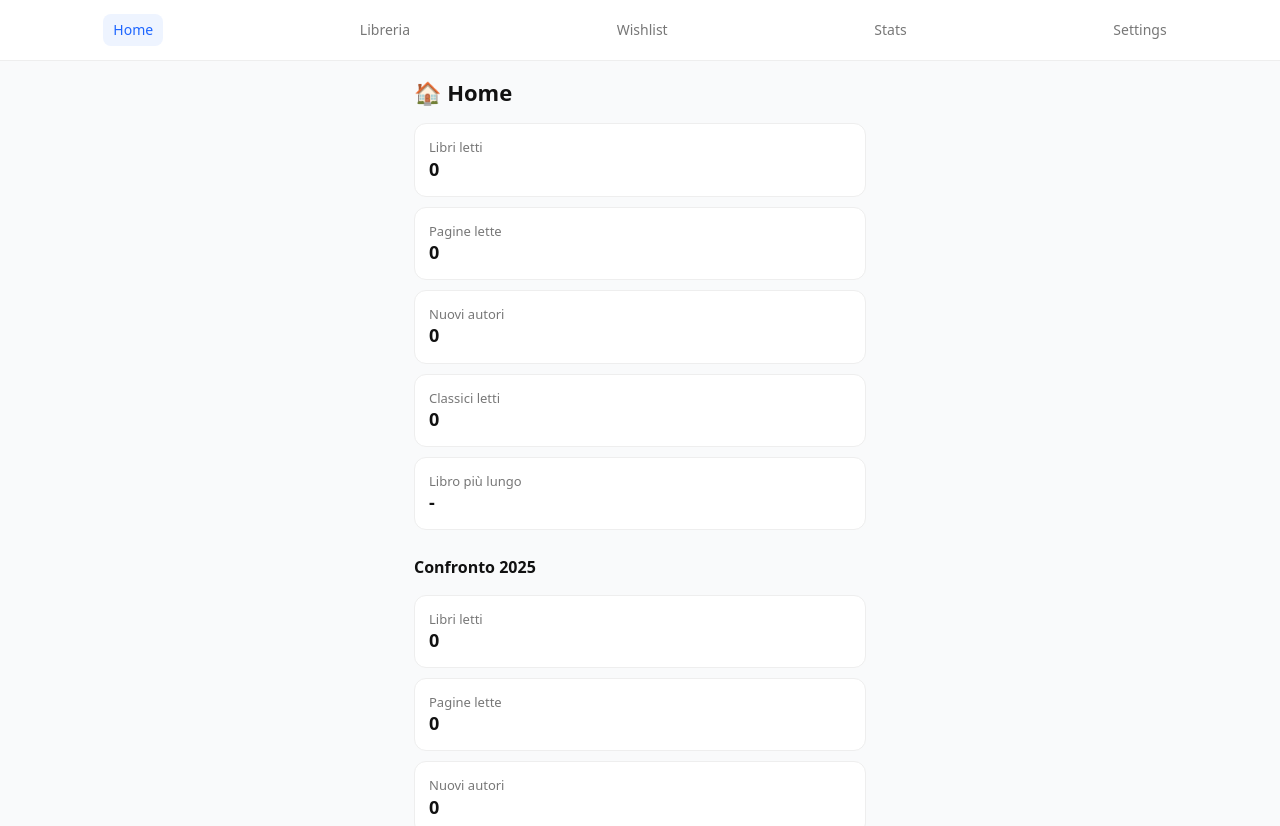
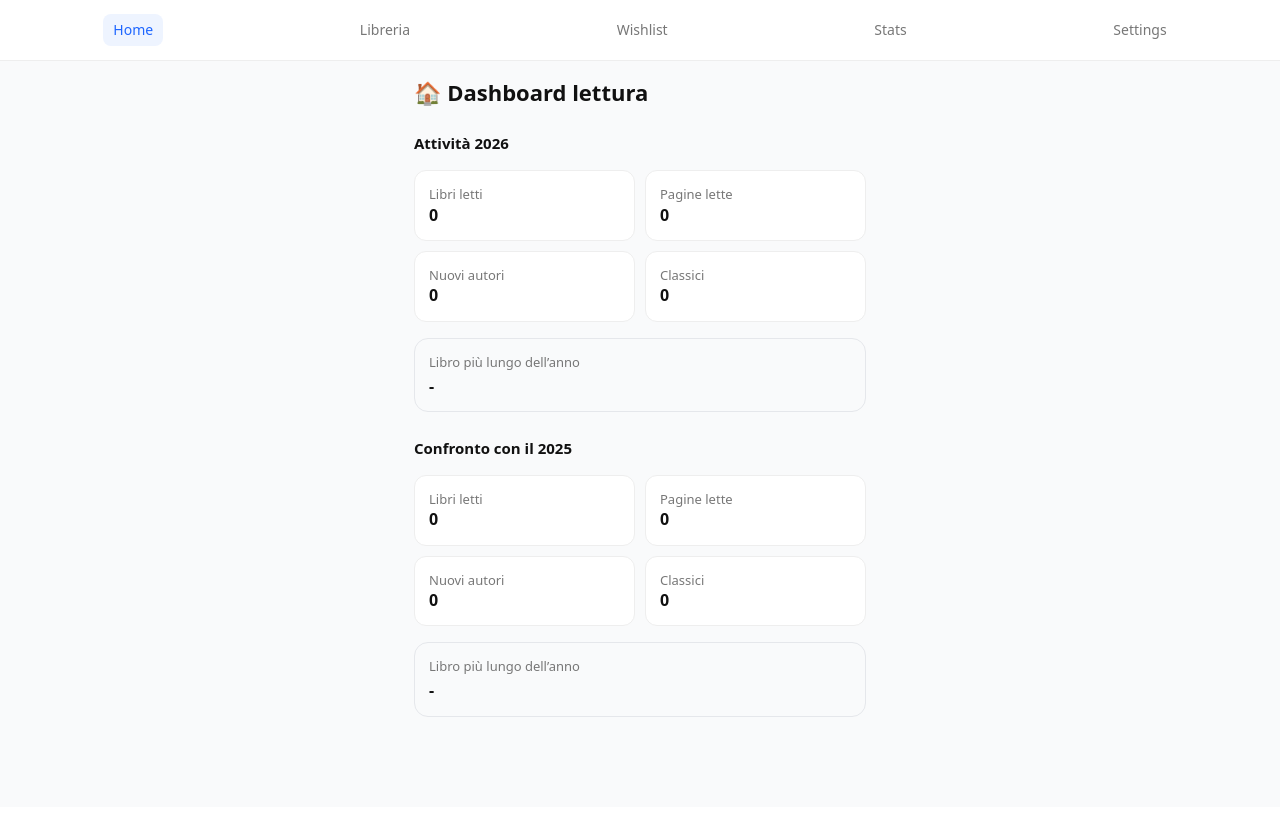
Before and after one commit to Lucaoldcc1991/reading-tracker, a React (Vite) app: page / in a window 1280 px wide. Shown: the top 826 px of the page. Built offline with nearby package versions, Linux system fonts and the light colour scheme.

Commit message:
Miglioria 1.6 app

```diff
--- a/src/pages/Home.tsx
+++ b/src/pages/Home.tsx
@@ -61,66 +61,67 @@ export default function Home() {
     (b: any) => b.isClassic
   )
 
-  /* ✅ ORA USATO IN UI */
+  const classicsLastYear = booksLastYear.filter(
+    (b: any) => b.isClassic
+  )
+
   const longestThisYear = [...booksThisYear].sort(
+    (a, b) => (b.pages || 0) - (a.pages || 0)
+  )[0]
+
+  const longestLastYear = [...booksLastYear].sort(
     (a, b) => (b.pages || 0) - (a.pages || 0)
   )[0]
 
   return (
     <div style={styles.container}>
-      <h2 style={styles.title}>🏠 Home</h2>
+      <h2 style={styles.title}>🏠 Dashboard lettura</h2>
 
-      {/* KPI ANNO CORRENTE */}
+      {/* =======================
+          ANNO CORRENTE
+      ======================= */}
+      <h3 style={styles.sectionTitle}>
+        Attività {currentYear}
+      </h3>
+
       <div style={styles.grid}>
         <Card title="Libri letti" value={booksThisYear.length} />
-
         <Card title="Pagine lette" value={pagesThisYear} />
-
-        <Card
-          title="Nuovi autori"
-          value={newAuthorsThisYear.length}
-        />
-
-        <Card
-          title="Classici letti"
-          value={classicsThisYear.length}
-        />
-
-        <Card
-          title="Libro più lungo"
-          value={
-            longestThisYear
-              ? `${longestThisYear.title} - ${longestThisYear.author} (${longestThisYear.pages})`
-              : '-'
-          }
-        />
+        <Card title="Nuovi autori" value={newAuthorsThisYear.length} />
+        <Card title="Classici" value={classicsThisYear.length} />
       </div>
 
-      {/* CONFRONTO ANNO PRECEDENTE */}
-      <h3 style={styles.subTitle}>
-        Confronto {previousYear}
+      <BookCard
+        title="Libro più lungo dell’anno"
+        book={longestThisYear}
+      />
+
+      {/* =======================
+          ANNO PRECEDENTE
+      ======================= */}
+      <h3 style={styles.sectionTitle}>
+        Confronto con il {previousYear}
       </h3>
 
       <div style={styles.grid}>
         <Card title="Libri letti" value={booksLastYear.length} />
+        <Card title="Pagine lette" value={pagesLastYear} />
+        <Card title="Nuovi autori" value={authorsLastYears.size} />
+        <Card title="Classici" value={classicsLastYear.length} />
+      </div>
 
-        <Card title="Pagine lette" value={pagesLastYear} />
-
-        <Card
-          title="Nuovi autori"
-          value={authorsLastYears.size}
-        />
-
-        <Card
-          title="Classici letti"
-          value={booksLastYear.filter((b: any) => b.isClassic).length}
-        />
-      </div>
+      <BookCard
+        title="Libro più lungo dell’anno"
+        book={longestLastYear}
+      />
     </div>
   )
 }
 
-/* CARD */
+/* =========================
+   CARD KPI
+========================= */
+
 function Card({ title, value }: { title: string; value: any }) {
   return (
     <div style={styles.card}>
@@ -130,7 +131,38 @@ function Card({ title, value }: { title: string; value: any }) {
   )
 }
 
-/* STILI */
+/* =========================
+   BOOK CARD (NUOVA UI)
+========================= */
+
+function BookCard({
+  title,
+  book
+}: {
+  title: string
+  book?: { title: string; author: string; pages: number }
+}) {
+  return (
+    <div style={styles.bookCard}>
+      <p style={styles.cardTitle}>{title}</p>
+
+      {book ? (
+        <>
+          <p style={styles.bookTitle}>{book.title}</p>
+          <p style={styles.bookAuthor}>{book.author}</p>
+          <p style={styles.bookPages}>{book.pages} pagine</p>
+        </>
+      ) : (
+        <p style={styles.cardValue}>-</p>
+      )}
+    </div>
+  )
+}
+
+/* =========================
+   STILI
+========================= */
+
 const styles: Record<string, React.CSSProperties> = {
   container: {
     display: 'flex',
@@ -143,14 +175,15 @@ const styles: Record<string, React.CSSProperties> = {
     fontWeight: 700
   },
 
-  subTitle: {
-    fontSize: '16px',
+  sectionTitle: {
+    fontSize: '15px',
     fontWeight: 600,
     marginTop: '10px'
   },
 
   grid: {
     display: 'grid',
+    gridTemplateColumns: '1fr 1fr',
     gap: '10px'
   },
 
@@ -167,7 +200,33 @@ const styles: Record<string, React.CSSProperties> = {
   },
 
   cardValue: {
-    fontSize: '18px',
+    fontSize: '16px',
     fontWeight: 600
+  },
+
+  bookCard: {
+    padding: '14px',
+    borderRadius: '14px',
+    border: '1px solid #e5e7eb',
+    background: '#f9fafb',
+    display: 'flex',
+    flexDirection: 'column',
+    gap: '4px'
+  },
+
+  bookTitle: {
+    fontSize: '15px',
+    fontWeight: 700,
+    color: '#111'
+  },
+
+  bookAuthor: {
+    fontSize: '13px',
+    color: '#555'
+  },
+
+  bookPages: {
+    fontSize: '13px',
+    color: '#777'
   }
 }
--- a/src/pages/Stats.tsx
+++ b/src/pages/Stats.tsx
@@ -9,7 +9,6 @@ type Book = {
   country?: string
   pages: number
   readingYear?: number
-  isClassic?: boolean
 }
 
 export default function Stats() {
@@ -45,78 +44,43 @@ export default function Stats() {
     0
   )
 
-  /* =========================
-     CLASSICI
-  ========================= */
-
-  const classicsCount = filteredBooks.filter(
-    (b) => b.isClassic
-  ).length
-
-  /* =========================
-     LIBRO PIÙ LUNGO
-  ========================= */
-
-  const longestBook = [...filteredBooks].sort(
-    (a, b) => (b.pages || 0) - (a.pages || 0)
-  )[0]
-
-  /* =========================
-     AUTORI
-  ========================= */
-
   const authorsMap: Record<string, number> = {}
-
   filteredBooks.forEach((b) => {
-    authorsMap[b.author] =
-      (authorsMap[b.author] || 0) + 1
+    authorsMap[b.author] = (authorsMap[b.author] || 0) + 1
   })
 
   const topAuthors = Object.entries(authorsMap).sort(
     (a, b) => b[1] - a[1]
   )
 
-  const maxAuthorValue = Math.max(
-    ...topAuthors.map((a) => a[1]),
-    1
-  )
-
-  /* =========================
-     GENERI
-  ========================= */
-
-  const genresMap: Record<string, number> = {}
-
-  filteredBooks.forEach((b) => {
-    genresMap[b.genre] =
-      (genresMap[b.genre] || 0) + 1
-  })
-
-  const genresList = Object.entries(genresMap).sort(
-    (a, b) => b[1] - a[1]
-  )
-
-  /* =========================
-     NAZIONI
-  ========================= */
-
   const countryMap: Record<string, number> = {}
-
   filteredBooks.forEach((b) => {
     if (!b.country) return
-    countryMap[b.country] =
-      (countryMap[b.country] || 0) + 1
+    countryMap[b.country] = (countryMap[b.country] || 0) + 1
   })
 
   const countries = Object.entries(countryMap).sort(
     (a, b) => b[1] - a[1]
   )
 
+  const genresMap: Record<string, number> = {}
+  filteredBooks.forEach((b) => {
+    genresMap[b.genre] = (genresMap[b.genre] || 0) + 1
+  })
+
+  const genres = Object.entries(genresMap).sort(
+    (a, b) => b[1] - a[1]
+  )
+
+  const longestBook = [...filteredBooks].sort(
+    (a, b) => (b.pages || 0) - (a.pages || 0)
+  )[0]
+
   return (
     <div style={styles.container}>
       <h2 style={styles.title}>📊 Statistiche</h2>
 
-      {/* FILTRO ANNO */}
+      {/* FILTRO */}
       <select
         value={yearFilter}
         onChange={(e) => setYearFilter(e.target.value)}
@@ -130,66 +94,53 @@ export default function Stats() {
         ))}
       </select>
 
-      {/* KPI */}
-      <div style={styles.kpiGrid}>
-        <div style={styles.kpiCard}>
+      {/* KPI ORIZZONTALI */}
+      <div style={styles.kpiRow}>
+        <div style={styles.kpiItem}>
           <p style={styles.kpiLabel}>Libri</p>
           <p style={styles.kpiValue}>{totalBooks}</p>
         </div>
 
-        <div style={styles.kpiCard}>
+        <div style={styles.kpiItem}>
           <p style={styles.kpiLabel}>Pagine</p>
           <p style={styles.kpiValue}>{totalPages}</p>
         </div>
-
-        <div style={styles.kpiCard}>
-          <p style={styles.kpiLabel}>Classici</p>
-          <p style={styles.kpiValue}>{classicsCount}</p>
-        </div>
-
-        <div style={styles.kpiCard}>
-          <p style={styles.kpiLabel}>Libro più lungo</p>
-          <p style={styles.kpiValue}>
-            {longestBook
-              ? `${longestBook.title} - ${longestBook.author} (${longestBook.pages})`
-              : '-'}
-          </p>
-        </div>
       </div>
 
-      {/* LEADERBOARD AUTORI */}
+      {/* BOOK CARD (STILE HOME) */}
+      <div style={styles.bookCard}>
+        <p style={styles.cardTitle}>Libro più lungo</p>
+
+        {longestBook ? (
+          <>
+            <p style={styles.bookTitle}>{longestBook.title}</p>
+            <p style={styles.bookAuthor}>{longestBook.author}</p>
+            <p style={styles.bookPages}>{longestBook.pages} pagine</p>
+          </>
+        ) : (
+          <p style={styles.kpiValue}>-</p>
+        )}
+      </div>
+
+      {/* AUTORI */}
       <div style={styles.section}>
         <h3 style={styles.sectionTitle}>🏆 Autori</h3>
 
-        {topAuthors.map(([author, count], i) => (
+        {topAuthors.map(([author, count]) => (
           <div key={author} style={styles.row}>
-            <span>
-              {i + 1}. {author}
-            </span>
-
-            <div style={styles.barWrap}>
-              <div
-                style={{
-                  ...styles.bar,
-                  width: `${(count / maxAuthorValue) * 100}%`
-                }}
-              />
-            </div>
-
+            <span>{author}</span>
             <span style={styles.badge}>{count}</span>
           </div>
         ))}
       </div>
 
-      {/* NAZIONI */}
+      {/* PAESI */}
       <div style={styles.section}>
         <h3 style={styles.sectionTitle}>🌍 Paesi</h3>
 
         {countries.map(([country, count]) => (
-          <div key={country} style={styles.countryRow}>
-            <span>
-              {getFlag(country)} {country}
-            </span>
+          <div key={country} style={styles.row}>
+            <span>{country}</span>
             <span style={styles.badge}>{count}</span>
           </div>
         ))}
@@ -199,8 +150,8 @@ export default function Stats() {
       <div style={styles.section}>
         <h3 style={styles.sectionTitle}>📚 Generi</h3>
 
-        {genresList.map(([genre, count]) => (
-          <div key={genre} style={styles.countryRow}>
+        {genres.map(([genre, count]) => (
+          <div key={genre} style={styles.row}>
             <span>{genre}</span>
             <span style={styles.badge}>{count}</span>
           </div>
@@ -210,34 +161,18 @@ export default function Stats() {
   )
 }
 
-/* FLAG */
-function getFlag(country?: string) {
-  switch (country?.toLowerCase()) {
-    case 'italia':
-    case 'italy':
-      return '🇮🇹'
-    case 'francia':
-    case 'france':
-      return '🇫🇷'
-    case 'usa':
-    case 'stati uniti':
-      return '🇺🇸'
-    case 'regno unito':
-    case 'uk':
-      return '🇬🇧'
-    case 'giappone':
-    case 'japan':
-      return '🇯🇵'
-    default:
-      return '📍'
-  }
-}
-
 /* STILI */
 const styles: Record<string, React.CSSProperties> = {
-  container: { display: 'flex', flexDirection: 'column', gap: '12px' },
+  container: {
+    display: 'flex',
+    flexDirection: 'column',
+    gap: '12px'
+  },
 
-  title: { fontSize: '22px', fontWeight: 700 },
+  title: {
+    fontSize: '22px',
+    fontWeight: 700
+  },
 
   select: {
     padding: '10px',
@@ -245,52 +180,75 @@ const styles: Record<string, React.CSSProperties> = {
     border: '1px solid #ddd'
   },
 
-  kpiGrid: {
-    display: 'grid',
-    gridTemplateColumns: '1fr 1fr',
+  kpiRow: {
+    display: 'flex',
     gap: '10px'
   },
 
-  kpiCard: {
-    padding: '14px',
-    borderRadius: '14px',
+  kpiItem: {
+    flex: 1,
+    padding: '12px',
+    borderRadius: '12px',
     border: '1px solid #eee',
     background: '#fff'
   },
 
-  kpiLabel: { fontSize: '12px', color: '#777' },
+  kpiLabel: {
+    fontSize: '12px',
+    color: '#777'
+  },
 
-  kpiValue: { fontSize: '18px', fontWeight: 700 },
+  kpiValue: {
+    fontSize: '18px',
+    fontWeight: 700
+  },
+
+  bookCard: {
+    padding: '14px',
+    borderRadius: '14px',
+    border: '1px solid #e5e7eb',
+    background: '#f9fafb',
+    display: 'flex',
+    flexDirection: 'column',
+    gap: '4px'
+  },
+
+  cardTitle: {
+    fontSize: '13px',
+    color: '#777'
+  },
+
+  bookTitle: {
+    fontSize: '15px',
+    fontWeight: 700
+  },
+
+  bookAuthor: {
+    fontSize: '13px',
+    color: '#555'
+  },
+
+  bookPages: {
+    fontSize: '13px',
+    color: '#777'
+  },
 
   section: {
+    marginTop: '10px',
     display: 'flex',
     flexDirection: 'column',
-    gap: '8px',
-    marginTop: '10px'
+    gap: '6px'
   },
 
-  sectionTitle: { fontSize: '14px', fontWeight: 600 },
+  sectionTitle: {
+    fontSize: '14px',
+    fontWeight: 600
+  },
 
   row: {
     display: 'flex',
-    alignItems: 'center',
     justifyContent: 'space-between',
-    gap: '10px',
     fontSize: '13px'
-  },
-
-  barWrap: {
-    flex: 1,
-    height: '6px',
-    background: '#eee',
-    borderRadius: '999px',
-    overflow: 'hidden'
-  },
-
-  bar: {
-    height: '100%',
-    background: '#6366f1',
-    borderRadius: '999px'
   },
 
   badge: {
@@ -298,11 +256,5 @@ const styles: Record<string, React.CSSProperties> = {
     padding: '2px 8px',
     borderRadius: '999px',
     fontSize: '12px'
-  },
-
-  countryRow: {
-    display: 'flex',
-    justifyContent: 'space-between',
-    fontSize: '13px'
   }
 }
```
